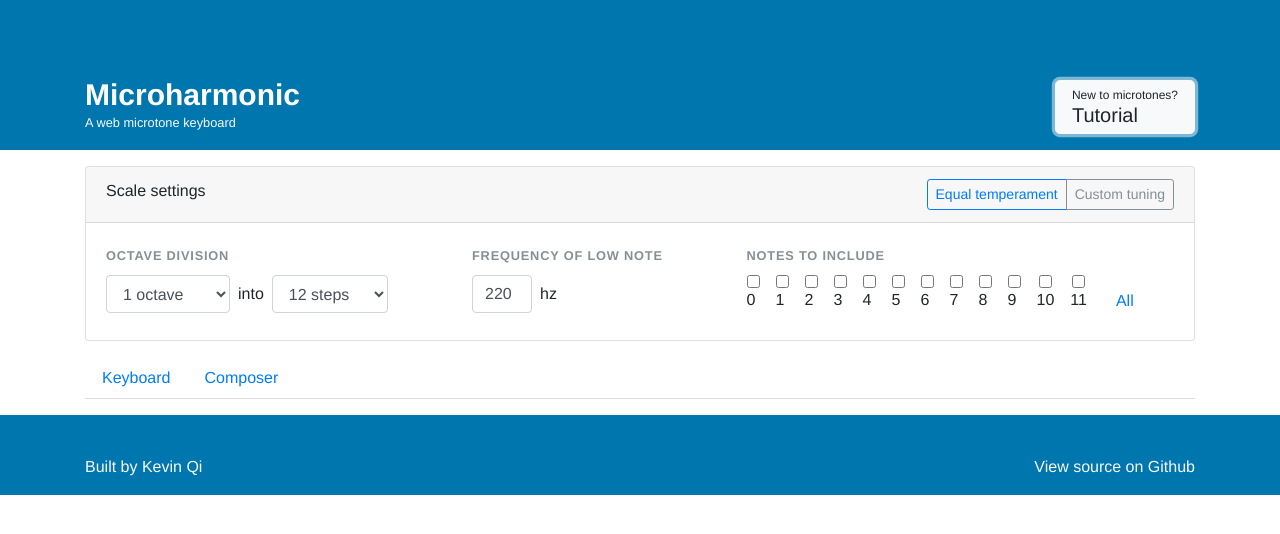
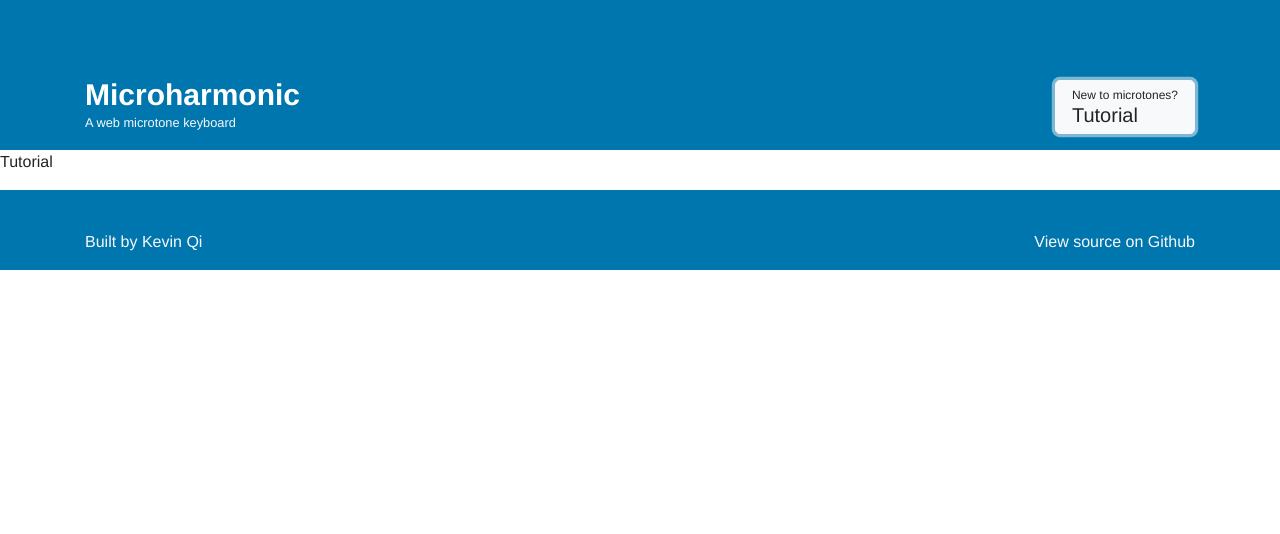
Before and after one commit to kevinsqi/microharmonic, a React (Create React App) app: page /tutorial in a window 1280 px wide. Shown: the top 534 px of the page. Built offline with nearby package versions, Linux system fonts and the light colour scheme.

Commit message:
WIP refactoring routes

```diff
--- a/src/App.js
+++ b/src/App.js
@@ -1,9 +1,14 @@
 import React from 'react';
-import { BrowserRouter as Router } from 'react-router-dom';
-import AppContent from './AppContent';
+import {
+  BrowserRouter as Router,
+  Redirect,
+  Route,
+} from 'react-router-dom';
+import './App.css';
+import AppContent from './AppContent'; // noreintegrate rename Keyboard, Composer
 import Footer from './Footer';
 import Header from './Header';
-import './App.css';
+import Tutorial from './Tutorial';
 
 class App extends React.Component {
   render() {
@@ -11,7 +16,8 @@ class App extends React.Component {
       <Router>
         <div>
           <Header />
-          <AppContent />
+          <Route exact path="/" component={AppContent} />
+          <Route exact path="/tutorial" component={Tutorial} />
           <Footer className="mt-3" />
         </div>
       </Router>
--- a/src/AppContent.js
+++ b/src/AppContent.js
@@ -86,7 +86,6 @@ class AppContent extends React.Component {
 
   render() {
     return (
-      <Route>
       <div className="container">
         <div className="my-3">
           <Settings
@@ -119,7 +118,7 @@ class AppContent extends React.Component {
         </ul>
 
         <div className="mt-3">
-            <Route exact path="/" render={() => (
+          <Route exact path={this.props.match.url} render={() => (
             <Keyboard
               getNoteFromOffset={this.getNoteFromOffset}
               getFrequencyForNote={this.getFrequencyForNote}
@@ -128,7 +127,7 @@ class AppContent extends React.Component {
               gain={GAIN_VALUE}
             />
           )} />
-            <Route exact path="/composer" render={() => (
+          <Route exact path={`${this.props.match.url}/composer`} render={() => (
             <Composer
               frequencies={this.getStepFrequencies()}
               gain={GAIN_VALUE}
@@ -137,7 +136,6 @@ class AppContent extends React.Component {
           )} />
         </div>
       </div>
-      </Route>
     );
   }
 }
--- /dev/null
+++ b/src/Tutorial.js
@@ -0,0 +1,9 @@
+import React from 'react';
+
+function Tutorial(props) {
+  return (
+    <div>Tutorial</div>
+  );
+}
+
+export default Tutorial;
```
Lines whose indentation alone changed are shown as unchanged.
